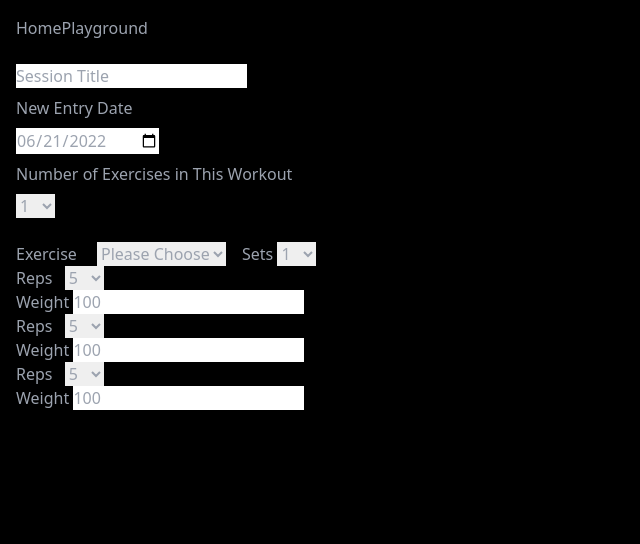
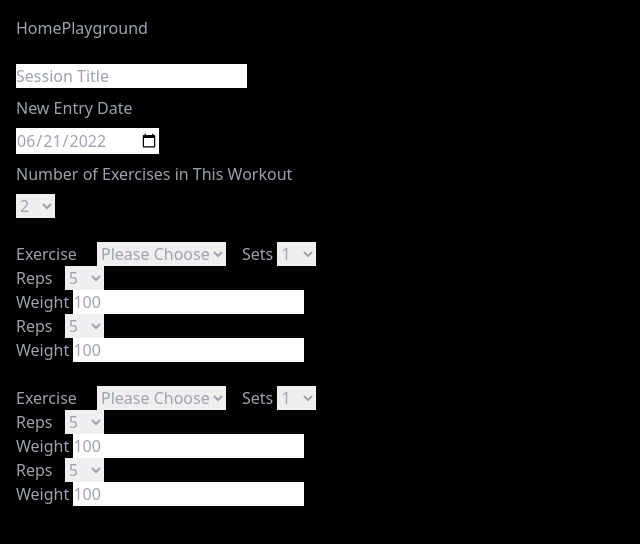
Before and after one commit to Jerrad-Johnson/WorkoutApp, a React (Create React App) app: page / in a window 1280 px wide. Shown: the top 544 px of the page, without its empty margins (0-640 px from the left). Built offline with nearby package versions, Linux system fonts and the light colour scheme.

Commit message:
moved defaultWeightState to top component.

```diff
--- a/src/Home.tsx
+++ b/src/Home.tsx
@@ -4,15 +4,15 @@ let cc = console.log;
 function Home(){
     //const [priorSessionNumberOfExercisesState, setPriorSessionNumberOfExercisesState] = useState<number>(7);
     //const [exercisesPresetState, setExercisesPresetState] = useState<string[]>([]);
-    const [currentNumberOfExercisesState, setCurrentNumberOfExercisesState] = useState<number>(1);
+    const [currentNumberOfExercisesState, setCurrentNumberOfExercisesState] = useState<number>(2);
     const [exerciseTypesState, setExerciseTypesState] = useState<string[]>(["Please Choose"]);
     const [defaultRepCountState, setDefaultRepCountState] = useState<number>(5);
     const [priorSessionWeightState, setPriorSessionWeightState] = useState<number[][] | undefined>(undefined);
-    const [priorSessionRepsState, setPriorSessionRepsState] = useState<number[][] | undefined>(undefined);
+    const [priorSessionRepsState, setPriorSessionRepsState] = useState<number[][] | undefined>();
     const [priorSessionTitle, setPriorSessionTitle] = useState<string | undefined>("Session Title");
-    const [setCountState, setSetCountState] = useState<number[]>([3, 4]);
+    const [setCountState, setSetCountState] = useState<number[]>([2, 2]);
     const [userDefinedDefaultSetsPerWorkoutState, setUserDefinedDefaultSetsPerWorkoutState] = useState<number>(2);
-
+    const [defaultWeightState, setDefaultWeightState] = useState<number>(100);
 
     let date: string = todaysDateForHTMLCalendar();
 
@@ -42,6 +42,7 @@ function Home(){
                 setPriorSessionRepsState = {setPriorSessionRepsState}
                 setCountState = {setCountState}
                 setSetCountState = {setSetCountState}
+                defaultWeightState = {defaultWeightState}
             />
         </form>
       </div>
@@ -50,14 +51,15 @@ function Home(){
 
 function ExercisesComponent({currentNumberOfExercisesState, defaultRepCountState, exerciseTypesState,
                                 priorSessionWeightState, priorSessionRepsState, setPriorSessionRepsState,
-                                setCountState, setSetCountState}:
+                                setCountState, setSetCountState, defaultWeightState}:
                                 {currentNumberOfExercisesState: number,
                                     defaultRepCountState: number,
                                     exerciseTypesState: string[], priorSessionWeightState: number[][] | undefined,
                                     priorSessionRepsState: number[][] | undefined,
                                     setPriorSessionRepsState: Dispatch<SetStateAction<number[][] | undefined>>,
                                     setCountState: number[],
-                                    setSetCountState: Dispatch<SetStateAction<number[]>>}){
+                                    setSetCountState: Dispatch<SetStateAction<number[]>>,
+                                    defaultWeightState: number}){
 
 
     let exercisesComponents: JSX.Element[] =
@@ -79,6 +81,7 @@ function ExercisesComponent({currentNumberOfExercisesState, defaultRepCountState
                     setCountState = {setCountState}
                     setSetCountState = {setSetCountState}
                     instance = {k}
+                    defaultWeightState = {defaultWeightState}
                 />
 
             </div>
@@ -133,7 +136,7 @@ function TypesOfExercises({exerciseTypesState}: {exerciseTypesState: string[]}){
 }
 
 function SetSelector({defaultRepCountState, priorSessionWeightState, priorSessionRepsState,
-                         setPriorSessionRepsState, setCount, setCountState, setSetCountState, instance}:
+                         setPriorSessionRepsState, setCount, setCountState, setSetCountState, instance, defaultWeightState}:
                          {defaultRepCountState: number,
                              priorSessionWeightState: number[] | undefined,
                              priorSessionRepsState: number[] | undefined,
@@ -141,9 +144,9 @@ function SetSelector({defaultRepCountState, priorSessionWeightState, priorSessio
                              setCount: number,
                              setCountState: number[],
                              setSetCountState: Dispatch<SetStateAction<number[]>>,
-                             instance: number}){
+                             instance: number,
+                             defaultWeightState: number}){
 
-    const [defaultWeightState, setDefaultWeightState] = useState<number>(100);
     const [intermediateRepsState, setIntermediateRepsState] = useState<number[] | undefined>(priorSessionRepsState || undefined);
 
     let maxSetCount: number[] = [];
```
